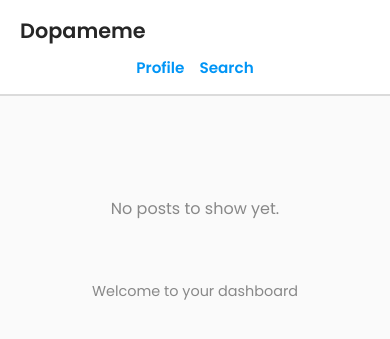
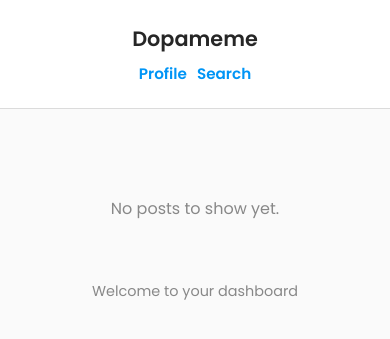
Before and after one commit to SambhavVinay/Dopameem-, a Flask app: page /dashboard in a window 390 px wide. Shown: the top 339 px of the page. Run offline with Flask 3, Linux system fonts and the light colour scheme; data that the repository does not hold is empty.

Commit message:
dynamic dashboard

```diff
--- a/templates/dashboard.html
+++ b/templates/dashboard.html
@@ -25,22 +25,32 @@
       background-color: white;
       padding: 15px 20px;
       display: flex;
-      justify-content: space-between;
       align-items: center;
       border-bottom: 1px solid #dbdbdb;
       z-index: 1000;
-      flex-wrap: wrap;
+    }
+
+    .navbar-left,
+    .navbar-right {
+      flex: 1;
+      display: flex;
+      align-items: center;
+    }
+
+    .navbar-center {
+      flex: 1;
+      display: flex;
+      justify-content: center;
+      align-items: center;
     }
 
     .navbar h1 {
-      flex-grow: 1;
-      text-align: center;
       font-size: 1.8rem;
       color: #262626;
     }
 
-    .navbar div {
-      display: flex;
+    .navbar-right {
+      justify-content: flex-end;
       gap: 15px;
     }
 
@@ -176,7 +186,7 @@
 
     @media (max-width: 768px) {
       .navbar h1 {
-        font-size: 1.4rem;
+        font-size: 1.5rem;
       }
 
       .post-header img {
@@ -209,19 +219,23 @@
 
     @media (max-width: 480px) {
       .navbar {
-        flex-direction: column;
-        align-items: flex-start;
+        flex-wrap: wrap;
       }
 
-      .navbar div {
+      .navbar-left,
+      .navbar-right,
+      .navbar-center {
+        flex: 1 1 100%;
         justify-content: center;
-        width: 100%;
-        margin-top: 10px;
+        margin-bottom: 8px;
+      }
+
+      .navbar-right {
+        justify-content: center;
+        gap: 10px;
       }
 
       .navbar h1 {
-        text-align: left;
-        width: 100%;
         font-size: 1.3rem;
       }
 
@@ -234,8 +248,11 @@
 <body>
 
   <div class="navbar">
-    <h1>Dopameme</h1>
-    <div>
+    <div class="navbar-left"></div>
+    <div class="navbar-center">
+      <h1>Dopameme</h1>
+    </div>
+    <div class="navbar-right">
       <a href="/profile">Profile</a>
       <a href="/search">Search</a>
     </div>
```
